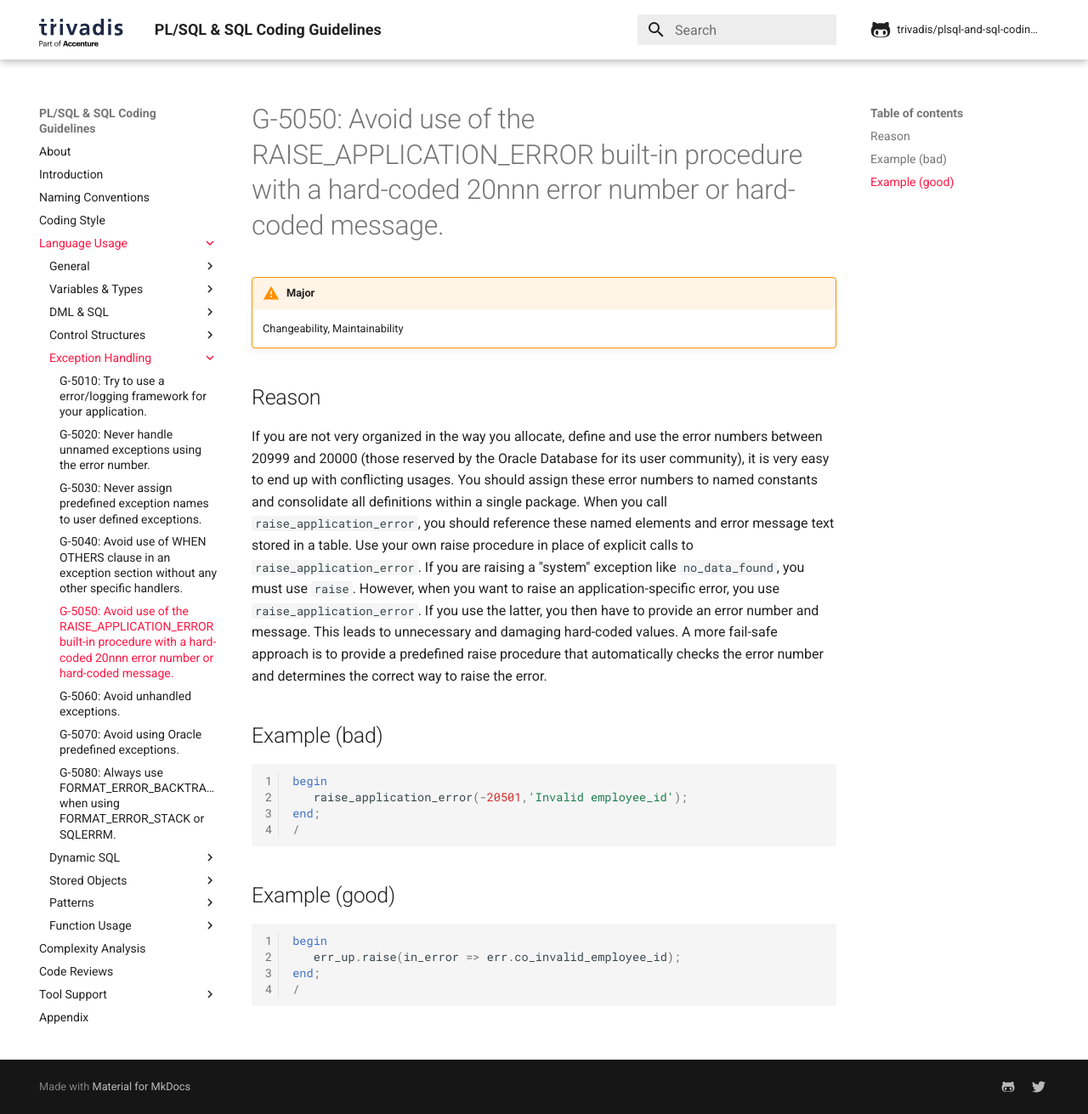
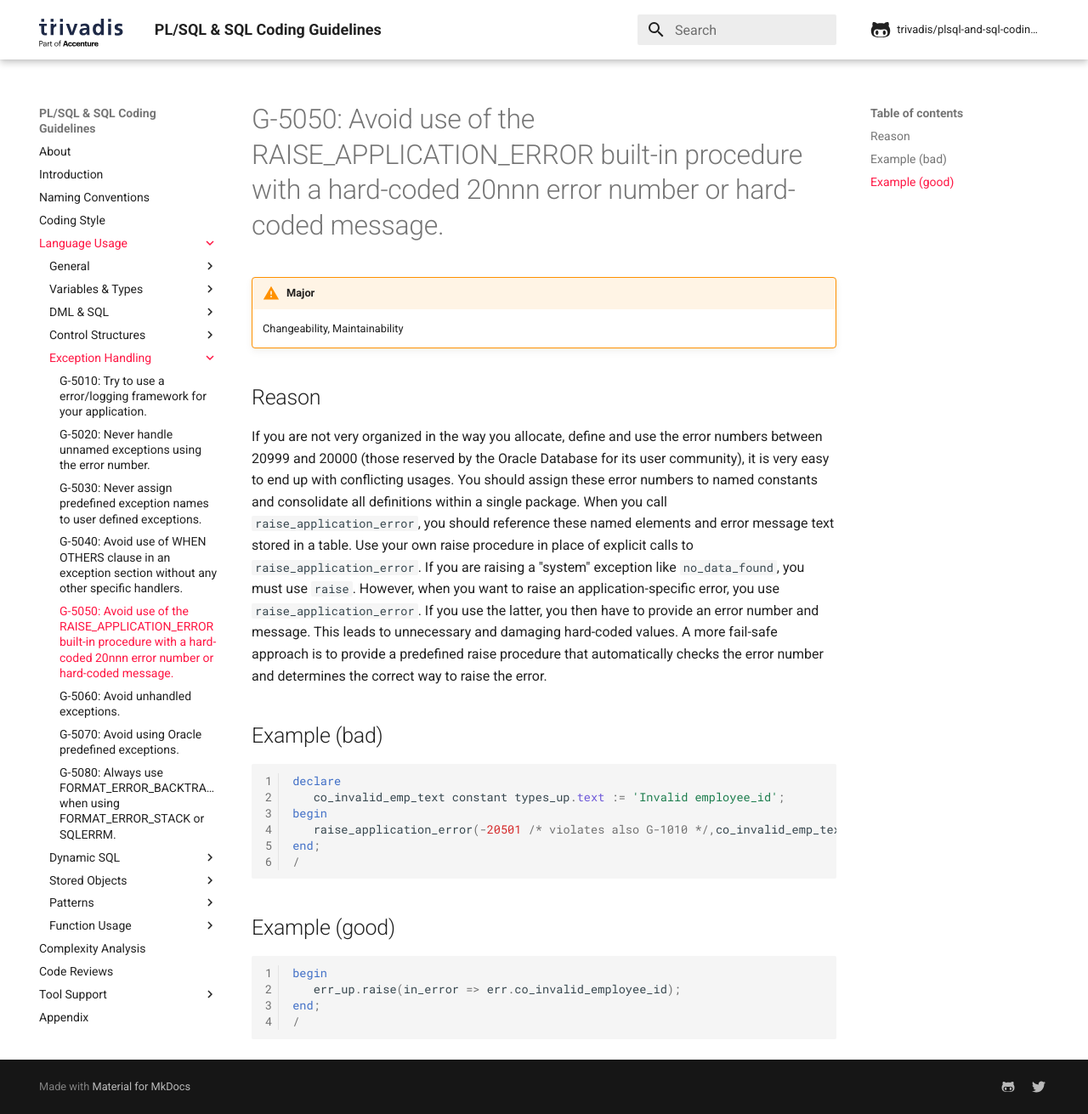
Before and after one commit to Trivadis/plsql-and-sql-coding-guidelines, an MkDocs documentation site: the page built from docs/4-language-usage/5-exception-handling/g-5050.md, in a window 1280 px wide and 1311 px high. Shown: the whole window at 85% size. Built offline with MkDocs 1.6.1 and Material for MkDocs 9.7.7, drawn with Linux system fonts in a browser that asks for light colours; comment, search, counter and statistics services are not loaded; the version menu is left out.

Commit message:
Fix one violation of G-1050 and explain the other

````diff
--- a/docs/4-language-usage/5-exception-handling/g-5050.md
+++ b/docs/4-language-usage/5-exception-handling/g-5050.md
@@ -10,8 +10,10 @@ If you are not very organized in the way you allocate, define and use the error
 ## Example (bad)
 
 ``` sql
+declare
+   co_invalid_emp_text constant types_up.text := 'Invalid employee_id';
 begin
-   raise_application_error(-20501,'Invalid employee_id');
+   raise_application_error(-20501 /* violates also G-1010 */,co_invalid_emp_text);
 end;
 /
 ```
````
